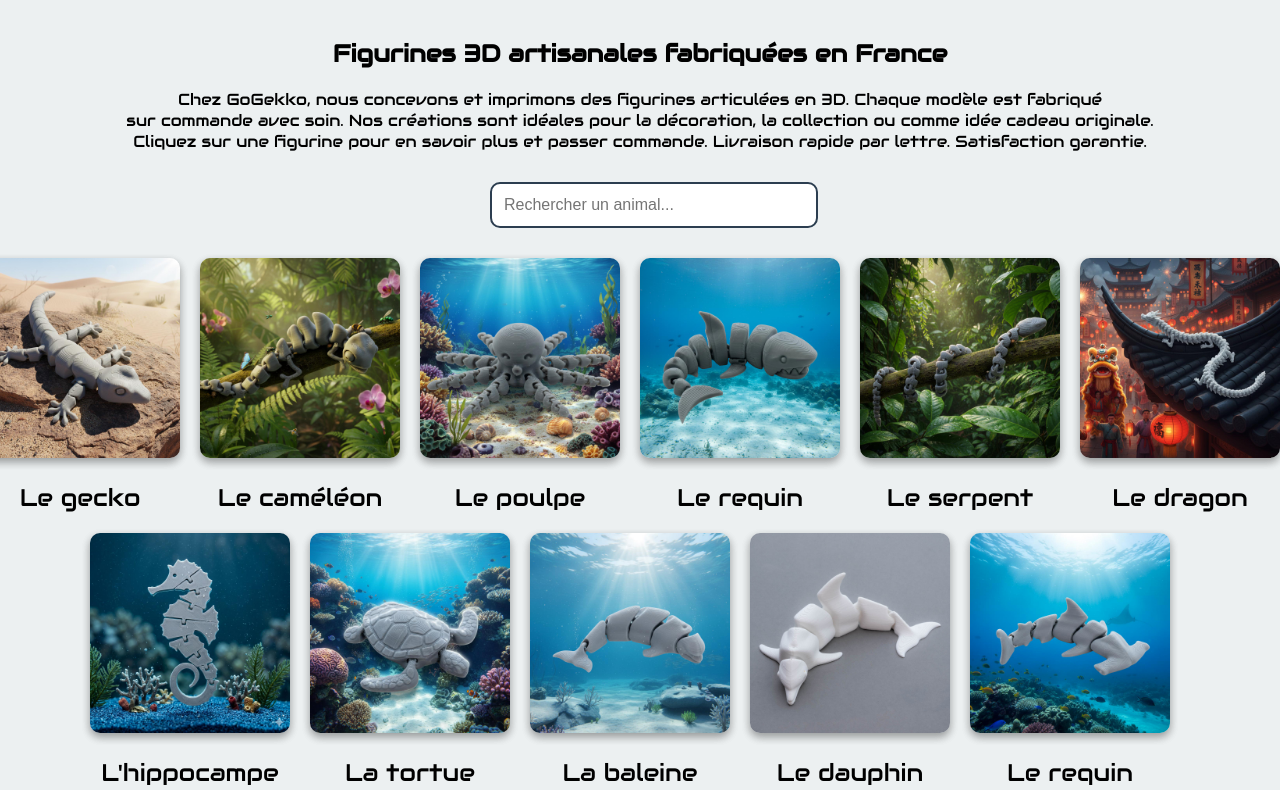
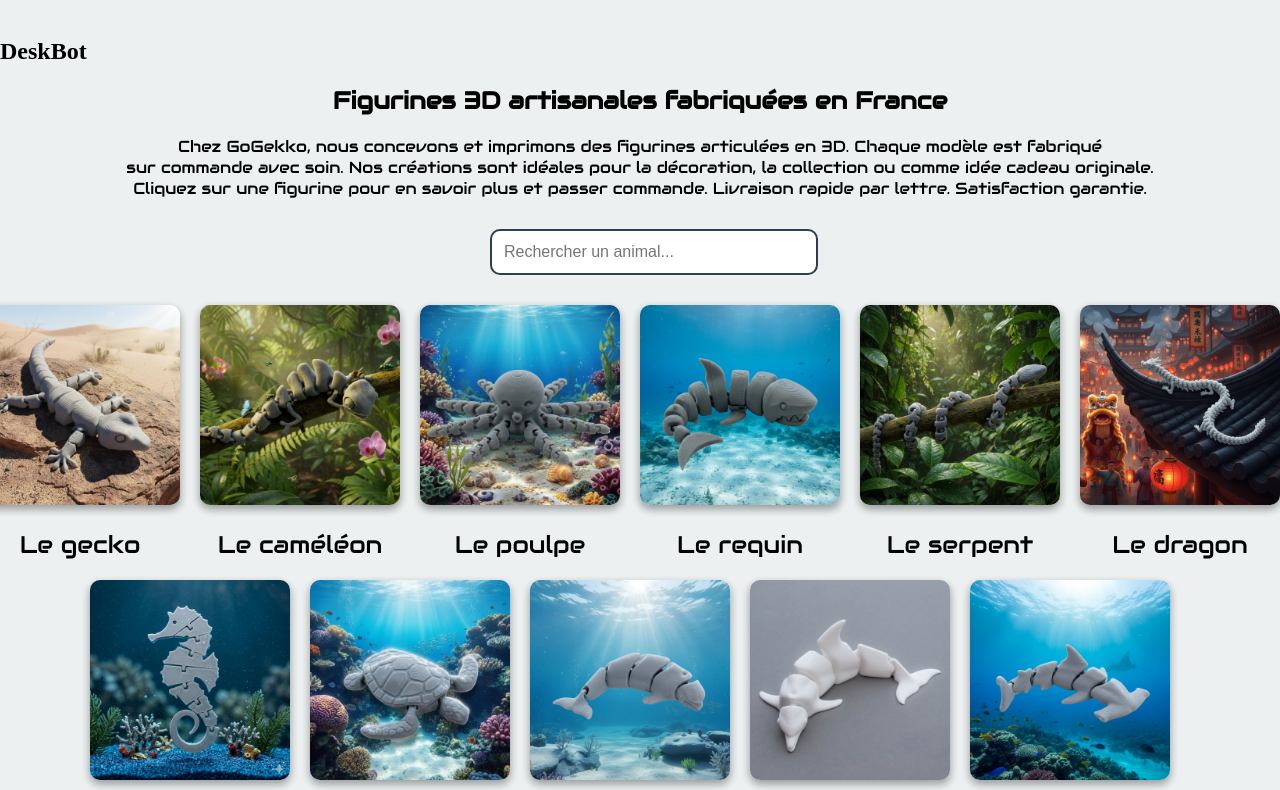
Before and after one commit to edouardpineau2013-ops/GoGekko, a website: page index.html in a window 1280 px wide. Shown: the part 248-1038 px from the top of the page. Drawn offline with Linux system fonts and the light colour scheme; no server answers; files whose address does not match are found by name.

Commit message:
Fix HTML structure and add DeskBot section

```diff
--- a/index.html
+++ b/index.html
@@ -28,6 +28,7 @@
         <p>MON PANIER</p>
     </button>
     <h1>GoGekko</h1>
+    <h2>DeskBot</h2>
     <section id="seo-text">
         <h2>Figurines 3D artisanales fabriquées en France</h2>
         <p>
```
